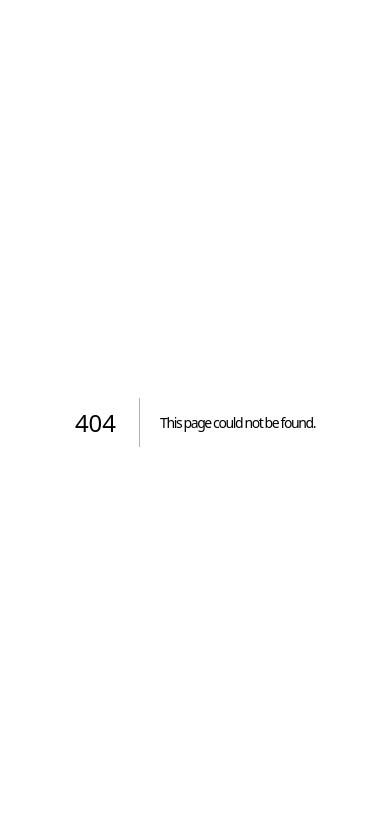
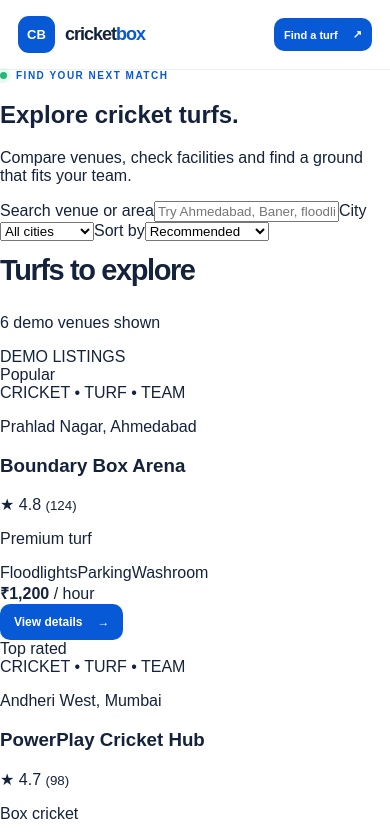
Before and after one commit to tusharjotva44/cricket-box-booking, a Next.js app: page /explore in a window 390 px wide. Before the commit this address had no page. Shown: the top 839 px of the page. Built offline with nearby package versions, Linux system fonts and the light colour scheme.

Commit message:
Build responsive Explore Turfs page with local demo filters

```diff
--- /dev/null
+++ b/app/explore/page.tsx
@@ -0,0 +1,46 @@
+"use client";
+
+import { useMemo, useState } from "react";
+import SiteHeader from "@/components/site-header";
+import VenueCard from "@/components/venue-card";
+import { demoVenues } from "@/lib/demo-venues";
+
+export default function ExplorePage() {
+  const [search, setSearch] = useState("");
+  const [city, setCity] = useState("All cities");
+  const [sort, setSort] = useState("recommended");
+  const cities = ["All cities", ...Array.from(new Set(demoVenues.map((venue) => venue.city))).sort()];
+  const venues = useMemo(() => {
+    const query = search.trim().toLowerCase();
+    const filtered = demoVenues.filter((venue) => {
+      const matchesCity = city === "All cities" || venue.city === city;
+      const matchesQuery = !query || [venue.name, venue.city, venue.area, venue.surface, ...venue.amenities].some((value) => value.toLowerCase().includes(query));
+      return matchesCity && matchesQuery;
+    });
+    if (sort === "price-low") return [...filtered].sort((a, b) => a.pricePerHour - b.pricePerHour);
+    if (sort === "rating") return [...filtered].sort((a, b) => b.rating - a.rating);
+    return filtered;
+  }, [search, city, sort]);
+
+  return (
+    <main className="app-shell">
+      <SiteHeader />
+      <section className="page-hero explore-hero">
+        <div className="eyebrow"><span className="dot" /> FIND YOUR NEXT MATCH</div>
+        <h1>Explore cricket <span>turfs.</span></h1>
+        <p>Compare venues, check facilities and find a ground that fits your team.</p>
+        <div className="explore-search">
+          <label className="field-control"><span>Search venue or area</span><input value={search} onChange={(event) => setSearch(event.target.value)} placeholder="Try Ahmedabad, Baner, floodlights…" /></label>
+          <label className="field-control"><span>City</span><select value={city} onChange={(event) => setCity(event.target.value)}>{cities.map((item) => <option key={item}>{item}</option>)}</select></label>
+          <label className="field-control"><span>Sort by</span><select value={sort} onChange={(event) => setSort(event.target.value)}><option value="recommended">Recommended</option><option value="price-low">Price: low to high</option><option value="rating">Top rated</option></select></label>
+        </div>
+      </section>
+      <section className="listing-section">
+        <div className="listing-heading"><div><h2>Turfs to explore</h2><p>{venues.length} demo {venues.length === 1 ? "venue" : "venues"} shown</p></div><span className="demo-pill">DEMO LISTINGS</span></div>
+        {venues.length ? <div className="venue-grid">{venues.map((venue) => <VenueCard key={venue.id} venue={venue} />)}</div> : <div className="empty-state"><span aria-hidden="true">⌕</span><h3>No turfs found</h3><p>Try another city or search term.</p><button className="button button-small" onClick={() => { setSearch(""); setCity("All cities"); }}>Clear filters</button></div>}
+        <p className="demo-disclaimer">These are sample listings for layout testing only. They are not verified venues and do not accept real bookings yet.</p>
+      </section>
+      <footer><a className="brand" href="/"><span className="brand-mark">CB</span><span>cricket<span className="brand-blue">box</span></span></a><span>CricketBox · Built for the game.</span></footer>
+    </main>
+  );
+}
```
